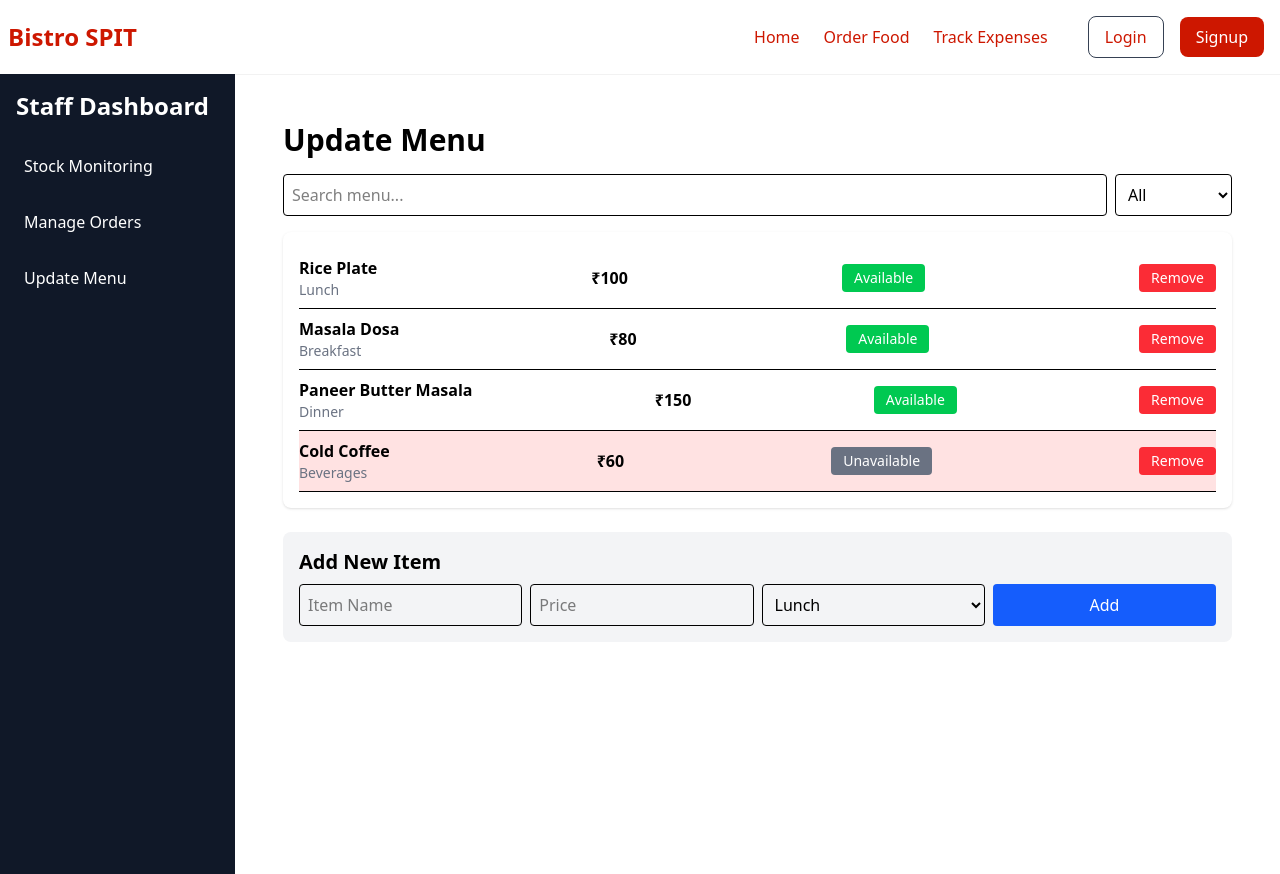
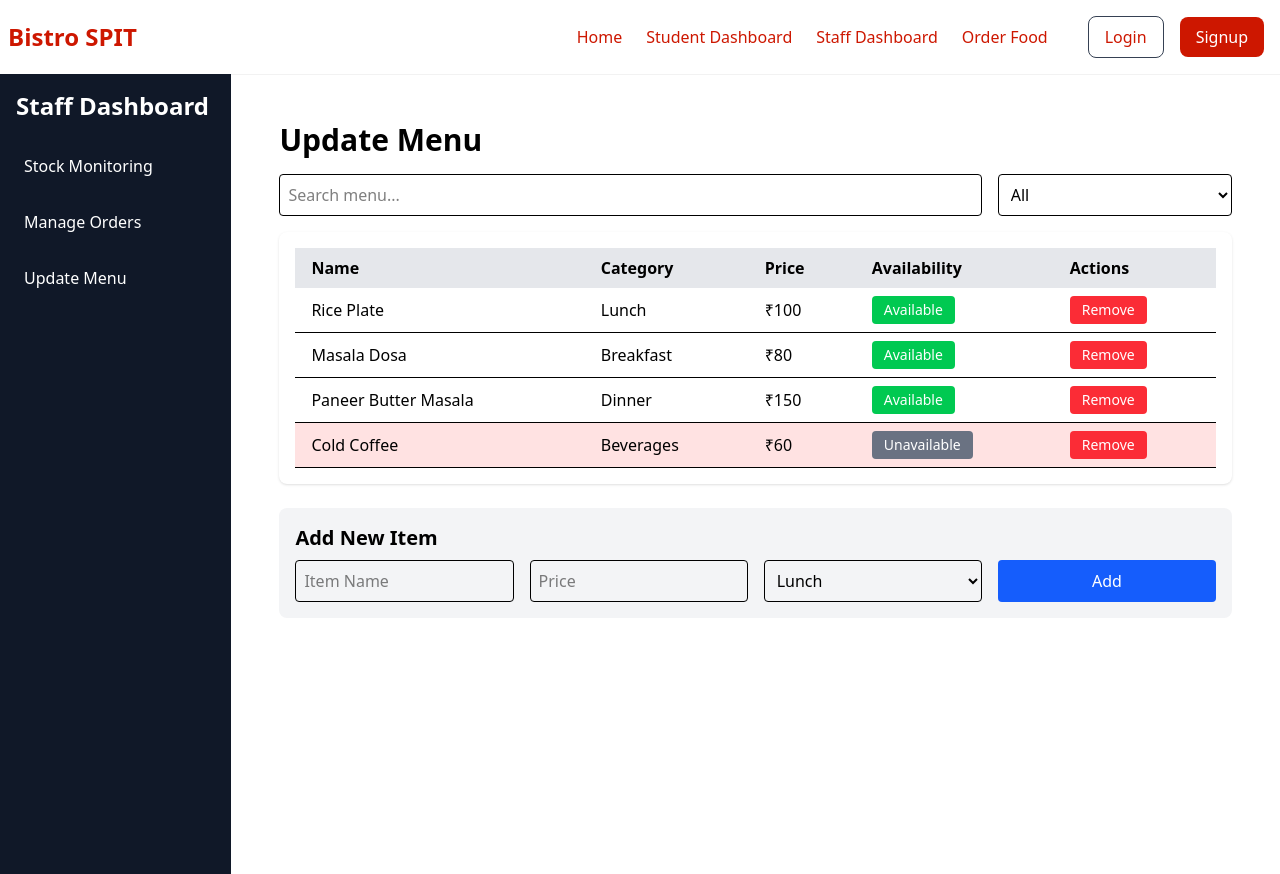
Before and after one commit to piyushr6/frontend-odyssey, a React (Vite) app: page /staff/menu in a window 1280 px wide. Built offline with nearby package versions, Linux system fonts and the light colour scheme.

Commit message:
fixed routing

```diff
--- a/src/App.jsx
+++ b/src/App.jsx
@@ -6,6 +6,8 @@ import Signup from "./pages/Signup";
 import Navbar from "./components/Navbar";
 import MenuPage from "./pages/OrderMenu";
 import StudentDashboard from "./pages/Student/StudentDashboard";
+import OrderMenu from "./pages/OrderMenu";
+import OrderSummary from "./pages/OrderSummary";
 
 function App() {
   return (
@@ -19,7 +21,8 @@ function App() {
             <Route path="/signup" element={<Signup />} />
             <Route path="/staff/*" element={<StaffDashboard />} />
             <Route path="/student/*" element={<StudentDashboard />} />
-            <Route path="/menu" element={<MenuPage />} />
+            <Route path="/order-menu" element={<OrderMenu />} />
+            <Route path="/order-summary" element={<OrderSummary />} />
           </Routes>
         </main>
       </div>
--- a/src/components/Navbar.jsx
+++ b/src/components/Navbar.jsx
@@ -1,13 +1,18 @@
-import { useState, useEffect } from "react";
+import { useState } from "react";
 import { Menu, X } from "lucide-react";
-import { Link } from "react-router-dom";
+import { Link, useNavigate } from "react-router-dom";
 
 export default function Navbar() {
   const [isOpen, setIsOpen] = useState(false);
-  const [role, setRole] = useState(localStorage.getItem("role") || "student");
+  const [role, setRole] = useState("student"); // Default role can be set here
+  const navigate = useNavigate();
+
+  const handleLogout = () => {
+    setRole("student"); // Reset role to default
+    navigate("/");
+  };
 
   const renderLinks = () => {
-    if (role === "mess staff") {
     return (
       <>
         <Link
@@ -17,37 +22,44 @@ export default function Navbar() {
           Home
         </Link>
         <Link
-            to="/dashboard"
+          to="/student"
           className="hover:text-gray-600 dark:hover:text-gray-300 text-[var(--color-primary)]"
         >
-            Dashboard
+          Student Dashboard
         </Link>
-        </>
-      );
-    } else if (role === "student") {
-      return (
-        <>
         <Link
-            to="/"
+          to="/staff"
           className="hover:text-gray-600 dark:hover:text-gray-300 text-[var(--color-primary)]"
         >
-            Home
+          Staff Dashboard
         </Link>
         <Link
-            to="/order-food"
+          to="/order-menu"
           className="hover:text-gray-600 dark:hover:text-gray-300 text-[var(--color-primary)]"
         >
           Order Food
         </Link>
+      </>
+    );
+  };
+
+  const renderAuthButtons = () => {
+    return (
+      <>
         <Link
-            to="/track-expenses"
-            className="hover:text-gray-600 dark:hover:text-gray-300 text-[var(--color-primary)]"
+          to="/login"
+          className="mx-2 px-4 py-2 border border-gray-700 dark:border-gray-300 rounded-lg hover:bg-gray-200 dark:hover:bg-gray-800 transition text-[var(--color-primary)]"
         >
-            Track Expenses
+          Login
+        </Link>
+        <Link
+          to="/signup"
+          className="mx-2 px-4 py-2 bg-[var(--color-primary)] text-white rounded-lg hover:bg-[#E65100] transition"
+        >
+          Signup
         </Link>
       </>
     );
-    }
   };
 
   return (
@@ -70,18 +82,7 @@ export default function Navbar() {
 
           {/* Login & Signup Buttons */}
           <div className="hidden md:flex items-center space-x-6 ml-8">
-            <Link
-              to="/login"
-              className="mx-2 px-4 py-2 border border-gray-700 dark:border-gray-300 rounded-lg hover:bg-gray-200 dark:hover:bg-gray-800 transition text-[var(--color-primary)]"
-            >
-              Login
-            </Link>
-            <Link
-              to="/signup"
-              className="mx-2 px-4 py-2 bg-[var(--color-primary)] text-white rounded-lg hover:bg-[#E65100] transition"
-            >
-              Signup
-            </Link>
+            {renderAuthButtons()}
           </div>
 
           {/* Mobile Menu Button */}
@@ -98,18 +99,7 @@ export default function Navbar() {
           <div className="md:hidden absolute top-0 left-0 w-full flex flex-col items-start space-y-4 py-4 bg-gray-100 z-10">
             {/* Login & Signup Buttons - Positioned at top left */}
             <div className="absolute top-4 left-4 flex space-x-4">
-              <Link
-                to="/login"
-                className="px-4 py-2 border border-gray-700 dark:border-gray-300 rounded-lg hover:bg-gray-200 dark:hover:bg-gray-800 transition text-[var(--color-primary)]"
-              >
-                Login
-              </Link>
-              <Link
-                to="/signup"
-                className="px-4 py-2 bg-[var(--color-primary)] text-black rounded-lg hover:bg-[#E65100] transition"
-              >
-                Signup
-              </Link>
+              {renderAuthButtons()}
             </div>
 
             {/* Navigation Links - Start after the buttons */}
--- a/src/pages/Home.jsx
+++ b/src/pages/Home.jsx
@@ -1,5 +1,7 @@
 import React from "react";
+import { Link } from "react-router-dom";
 import heroImg from "../assets/landing-img.jpg";
+import Menu from "./OrderMenu";
 
 function Home() {
   return (
@@ -22,9 +24,11 @@ function Home() {
           <p className="text-lg mb-6 drop-shadow-md">
             Order food, track your expenses, and manage your meals effortlessly.
           </p>
-          <button className="bg-primary text-white text-lg font-semibold py-3 px-8 rounded-lg hover:bg-[#b01500] transition">
-            Order Now
-          </button>
+          <Link to="/order-menu">
+            <button className="bg-primary text-white text-lg font-semibold py-3 px-8 rounded-lg hover:bg-[#b01500] transition">
+              Order Now
+            </button>
+          </Link>
         </div>
       </section>
 
--- a/src/pages/Login.jsx
+++ b/src/pages/Login.jsx
@@ -4,23 +4,18 @@ import { useNavigate } from "react-router-dom";
 export default function Login() {
   const [email, setEmail] = useState("");
   const [password, setPassword] = useState("");
-  const [role, setRole] = useState("student"); // Default role
+  const [role, setRole] = useState("student");
   const navigate = useNavigate();
 
   const handleLogin = (e) => {
     e.preventDefault();
 
-    // In a real-world scenario, you'd verify credentials here
     if (email && password) {
-      // Store user role in localStorage for session
       localStorage.setItem("role", role);
-      // Redirect user based on their role
       if (role === "mess staff") {
-        navigate("/dashboard");
+        navigate("/staff-dashboard");
       } else if (role === "student") {
-        navigate("/order-food");
-      } else {
-        navigate("/");
+        navigate("/student-dashboard");
       }
     }
   };
@@ -33,7 +28,6 @@ export default function Login() {
         </h2>
 
         <form className="space-y-4" onSubmit={handleLogin}>
-          {/* Email Input */}
           <div>
             <label className="block font-medium mb-1 text-[var(--color-text)]">
               Email
@@ -48,7 +42,6 @@ export default function Login() {
             />
           </div>
 
-          {/* Password Input */}
           <div>
             <label className="block font-medium mb-1 text-[var(--color-text)]">
               Password
@@ -63,7 +56,6 @@ export default function Login() {
             />
           </div>
 
-          {/* Role Selection */}
           <div>
             <label className="block font-medium mb-1 text-[var(--color-text)]">
               Role
@@ -73,13 +65,11 @@ export default function Login() {
               value={role}
               onChange={(e) => setRole(e.target.value)}
             >
-              <option value="student">Student</option>
-              <option value="staff">College Staff</option>
+              <option value="student">Student / College Staff</option>
               <option value="mess staff">Mess Staff</option>
             </select>
           </div>
 
-          {/* Login Button */}
           <button
             type="submit"
             className="w-full bg-[var(--color-primary)] text-white py-2 rounded-md hover:bg-[#b01500] transition"
--- a/src/pages/OrderMenu.jsx
+++ b/src/pages/OrderMenu.jsx
@@ -55,7 +55,7 @@ const OrderMenu = () => {
       </div>
 
       <div className="mt-8">
-        <Link to={{ pathname: "/order-summary", state: { cartItems: cart } }}>
+        <Link to="/order-summary">
           <button className="px-6 py-3 bg-orange-600 text-white text-2xl font-semibold rounded-lg hover:bg-orange-700 transition-all duration-300 cursor-pointer">
             Add to Cart
           </button>
--- a/src/pages/Signup.jsx
+++ b/src/pages/Signup.jsx
@@ -1,8 +1,23 @@
 import { useState } from "react";
-import { Link } from "react-router-dom";
+import { Link, useNavigate } from "react-router-dom";
 
 export default function Signup() {
   const [role, setRole] = useState("student");
+  const [email, setEmail] = useState("");
+  const [password, setPassword] = useState("");
+  const navigate = useNavigate(); // Hook to navigate after sign-up
+
+  const handleSubmit = (e) => {
+    e.preventDefault();
+
+    // Save the role and other form data in localStorage after successful sign-up
+    localStorage.setItem("role", role);
+    localStorage.setItem("email", email); // Optionally save email
+
+    // You can replace this with actual sign-up logic (API call, etc.)
+    // After successful sign-up, navigate the user to the home page
+    navigate("/");
+  };
 
   return (
     <div className="flex items-center justify-center min-h-screen bg-[var(--color-background)] px-4">
@@ -11,7 +26,7 @@ export default function Signup() {
           Sign Up
         </h2>
 
-        <form className="space-y-4">
+        <form className="space-y-4" onSubmit={handleSubmit}>
           {/* Role Selection */}
           <div>
             <label className="block font-medium mb-1 text-[var(--color-text)]">
@@ -37,6 +52,8 @@ export default function Signup() {
               placeholder="Enter your email"
               required
               className="w-full p-2 border rounded-md focus:ring focus:ring-[var(--color-primary)]"
+              value={email}
+              onChange={(e) => setEmail(e.target.value)}
             />
           </div>
 
@@ -50,6 +67,8 @@ export default function Signup() {
               placeholder="Enter your password"
               required
               className="w-full p-2 border rounded-md focus:ring focus:ring-[var(--color-primary)]"
+              value={password}
+              onChange={(e) => setPassword(e.target.value)}
             />
           </div>
 
--- a/src/pages/Staff/MenuPage.jsx
+++ b/src/pages/Staff/MenuPage.jsx
@@ -79,16 +79,16 @@ export default function UpdateMenu() {
       <h1 className="text-3xl font-bold mb-4">Update Menu</h1>
 
       {/* Search & Filter */}
-      <div className="flex gap-2 mb-4">
+      <div className="flex gap-4 mb-4 items-center">
         <input
           type="text"
           placeholder="Search menu..."
-          className="border p-2 rounded w-full"
+          className="border p-2 rounded w-3/4"
           value={search}
           onChange={(e) => setSearch(e.target.value)}
         />
         <select
-          className="border p-2 rounded"
+          className="border p-2 rounded w-1/4"
           value={filterCategory}
           onChange={(e) => setFilterCategory(e.target.value)}
         >
@@ -106,18 +106,29 @@ export default function UpdateMenu() {
         {filteredMenu.length === 0 ? (
           <p className="text-gray-500">No menu items found.</p>
         ) : (
-          filteredMenu.map((item) => (
-            <div
+          <div className="overflow-x-auto">
+            <table className="min-w-full table-auto">
+              <thead>
+                <tr className="bg-gray-200">
+                  <th className="px-4 py-2 text-left">Name</th>
+                  <th className="px-4 py-2 text-left">Category</th>
+                  <th className="px-4 py-2 text-left">Price</th>
+                  <th className="px-4 py-2 text-left">Availability</th>
+                  <th className="px-4 py-2 text-left">Actions</th>
+                </tr>
+              </thead>
+              <tbody>
+                {filteredMenu.map((item) => (
+                  <tr
                     key={item.id}
-              className={`flex justify-between items-center border-b py-2 ${
+                    className={`border-b ${
                       !item.available ? "bg-red-100" : ""
                     }`}
                   >
-              <div>
-                <p className="font-semibold">{item.name}</p>
-                <p className="text-sm text-gray-500">{item.category}</p>
-              </div>
-              <span className="font-semibold">₹{item.price}</span>
+                    <td className="px-4 py-2">{item.name}</td>
+                    <td className="px-4 py-2">{item.category}</td>
+                    <td className="px-4 py-2">₹{item.price}</td>
+                    <td className="px-4 py-2">
                       <button
                         className={`px-3 py-1 rounded text-sm ${
                           item.available
@@ -128,21 +139,27 @@ export default function UpdateMenu() {
                       >
                         {item.available ? "Available" : "Unavailable"}
                       </button>
+                    </td>
+                    <td className="px-4 py-2">
                       <button
                         className="bg-red-500 text-white px-3 py-1 rounded text-sm"
                         onClick={() => removeMenuItem(item.id)}
                       >
                         Remove
                       </button>
+                    </td>
+                  </tr>
+                ))}
+              </tbody>
+            </table>
           </div>
-          ))
         )}
       </div>
 
       {/* Add New Menu Item */}
       <div className="mt-6 bg-gray-100 p-4 rounded-lg">
         <h2 className="text-xl font-semibold mb-2">Add New Item</h2>
-        <div className="grid grid-cols-4 gap-2">
+        <div className="grid grid-cols-4 gap-4">
           <input
             type="text"
             placeholder="Item Name"
@@ -171,7 +188,7 @@ export default function UpdateMenu() {
             <option value="Beverages">Beverages</option>
           </select>
           <button
-            className="bg-blue-600 text-white px-4 py-2 rounded"
+            className="bg-blue-600 text-white px-4 py-2 rounded w-full"
             onClick={addMenuItem}
           >
             Add
--- a/src/pages/Staff/OrdersPage.jsx
+++ b/src/pages/Staff/OrdersPage.jsx
@@ -94,18 +94,25 @@ export default function ManageOrders() {
           <p className="text-gray-500">No orders found.</p>
         ) : (
           <div>
+            {/* Table Header */}
+            <div className="grid grid-cols-5 gap-4 items-center font-semibold text-lg border-b pb-2">
+              <span>Customer</span>
+              <span>Items</span>
+              <span>Total</span>
+              <span>Status</span>
+              <span>Action</span>
+            </div>
+            {/* Orders */}
             {filteredOrders.map((order) => (
               <div
                 key={order.id}
-                className={`flex justify-between items-center border-b py-2 ${
+                className={`grid grid-cols-5 gap-4 items-center py-2 ${
                   order.status === "Pending" ? "bg-yellow-100" : ""
-                }`}
+                } border-b`}
               >
-                <div>
-                  <p className="font-semibold">{order.customer}</p>
-                  <p className="text-sm text-gray-500">{order.items}</p>
-                </div>
-                <span className="font-semibold">₹{order.total}</span>
+                <span>{order.customer}</span>
+                <span>{order.items}</span>
+                <span>₹{order.total}</span>
                 <select
                   className="border rounded p-1"
                   value={order.status}
@@ -135,7 +142,7 @@ export default function ManageOrders() {
       {/* Add New Order */}
       <div className="mt-6 bg-gray-100 p-4 rounded-lg">
         <h2 className="text-xl font-semibold mb-2">Add New Order</h2>
-        <div className="grid grid-cols-3 gap-2">
+        <div className="grid grid-cols-3 gap-4">
           <input
             type="text"
             placeholder="Customer Name"
--- a/src/pages/Staff/StaffDashboard.jsx
+++ b/src/pages/Staff/StaffDashboard.jsx
@@ -10,6 +10,8 @@ export default function StaffDashboard() {
       <Sidebar />
       <div className="flex-grow p-6">
         <Routes>
+          {/* Default route to StockPage */}
+          <Route index element={<StockPage />} />
           <Route path="stock" element={<StockPage />} />
           <Route path="orders" element={<OrdersPage />} />
           <Route path="menu" element={<MenuPage />} />
--- a/src/pages/Staff/StockPage.jsx
+++ b/src/pages/Staff/StockPage.jsx
@@ -71,19 +71,26 @@ export default function StockPage() {
           <p className="text-gray-500">No items found.</p>
         ) : (
           <div>
+            <div className="grid grid-cols-5 gap-4 items-center font-semibold text-lg border-b pb-2">
+              <span>Item</span>
+              <span>Quantity</span>
+              <span>Price per Unit</span>
+              <span>Total Value</span>
+              <span>Action</span>
+            </div>
             {filteredStock.map((item) => (
               <div
                 key={item.id}
-                className={`flex justify-between items-center border-b py-2 ${
+                className={`grid grid-cols-5 gap-4 items-center py-2 ${
                   item.quantity < 10 ? "bg-red-100" : ""
-                }`}
+                } border-b`}
               >
-                <span className="font-semibold">
+                <span>
                   {item.item} ({item.unit})
                 </span>
                 <input
                   type="number"
-                  className="border rounded p-1 text-sm w-20"
+                  className="border rounded p-1 w-20 text-sm"
                   value={item.quantity}
                   onChange={(e) =>
                     updateStock(item.id, "quantity", e.target.value)
@@ -91,15 +98,13 @@ export default function StockPage() {
                 />
                 <input
                   type="number"
-                  className="border rounded p-1 text-sm w-20"
+                  className="border rounded p-1 w-20 text-sm"
                   value={item.price}
                   onChange={(e) =>
                     updateStock(item.id, "price", e.target.value)
                   }
                 />
-                <span className="font-semibold">
-                  ₹{item.quantity * item.price}
-                </span>
+                <span>₹{item.quantity * item.price}</span>
                 <button
                   className="bg-red-500 text-white px-3 py-1 rounded text-sm"
                   onClick={() => removeStockItem(item.id)}
@@ -120,7 +125,7 @@ export default function StockPage() {
       {/* Add New Stock */}
       <div className="mt-6 bg-gray-100 p-4 rounded-lg">
         <h2 className="text-xl font-semibold mb-2">Add New Stock</h2>
-        <div className="grid grid-cols-4 gap-2">
+        <div className="grid grid-cols-4 gap-4">
           <input
             type="text"
             placeholder="Item Name"
--- a/src/pages/Student/StudentDashboard.jsx
+++ b/src/pages/Student/StudentDashboard.jsx
@@ -9,6 +9,8 @@ export default function StudentDashboard() {
       <StudentSidebar />
       <div className="flex-grow p-6">
         <Routes>
+          {/* Default route to TrackBudgetPage */}
+          <Route index element={<TrackBudgetPage />} />
           <Route path="track-budget" element={<TrackBudgetPage />} />
           <Route path="view-past-orders" element={<PastOrdersPage />} />
         </Routes>
```
Lines whose indentation alone changed are shown as unchanged.
